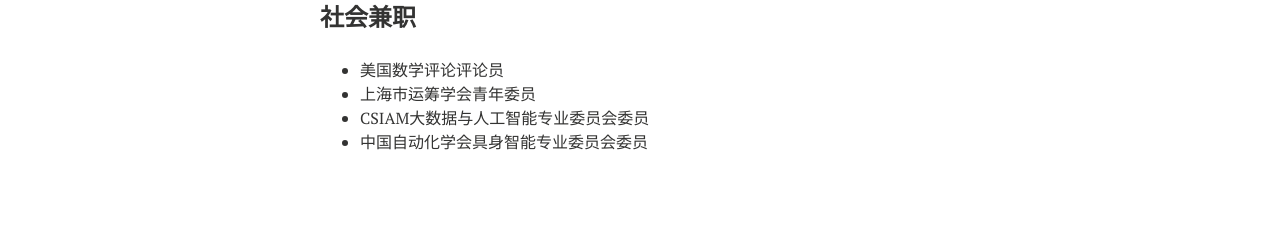
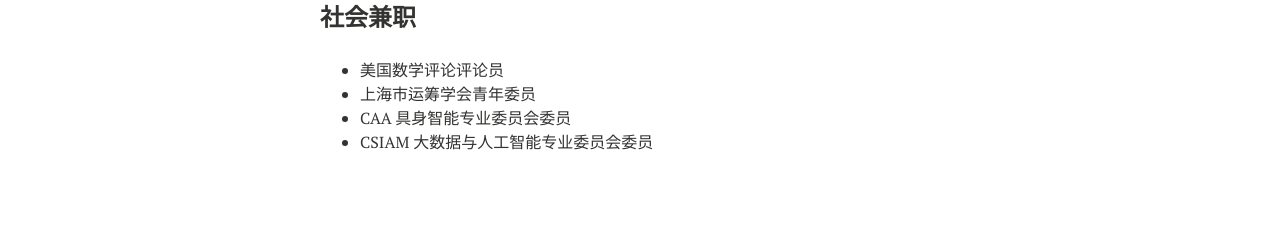
Before and after one commit to xianchaoxiu/xianchaoxiu.github.io, a Jekyll site: the page built from chinese/index.md, in a window 1280 px wide. Shown: the part 1113-1359 px from the top of the page. Built offline with Jekyll 4.4.1, drawn with Linux system fonts in a browser that asks for light colours; nearby versions of some CDN libraries.

Commit message:
Update index.md

```diff
--- a/chinese/index.md
+++ b/chinese/index.md
@@ -47,5 +47,5 @@ share: false
 ### 社会兼职
 * 美国数学评论评论员 <br>
 * 上海市运筹学会青年委员 <br>
-* CSIAM大数据与人工智能专业委员会委员 <br>
-* 中国自动化学会具身智能专业委员会委员 <br>
+* CAA 具身智能专业委员会委员 <br>
+* CSIAM 大数据与人工智能专业委员会委员 <br>
```
